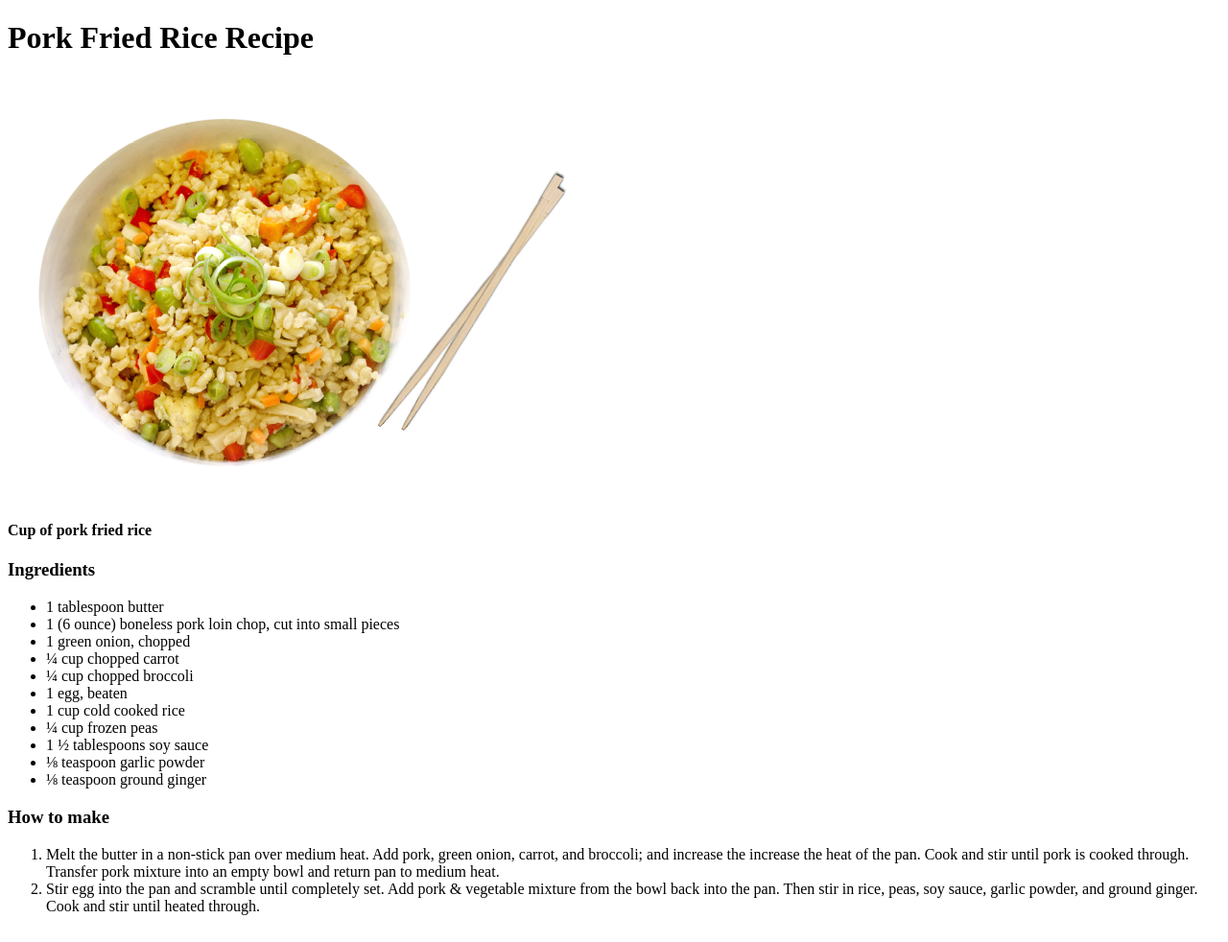
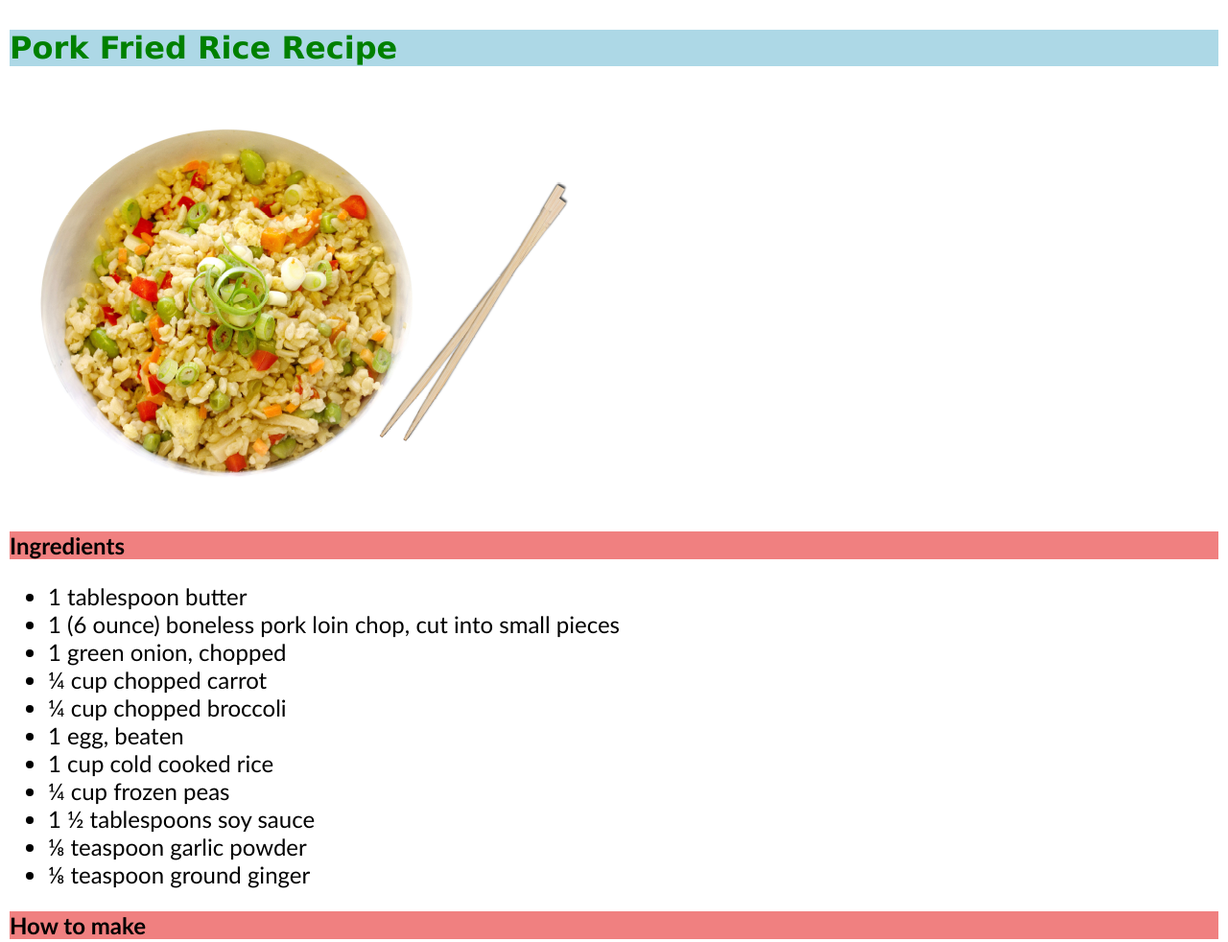
Before and after one commit to japuus/odin-recipes, a plain HTML site: page recipes/pork-fried-rice.html in a window 1280 px wide. Shown: the top 982 px of the page at 96% size. Drawn offline with Linux system fonts and the light colour scheme.

Commit message:
Add styles to pork recipe

```diff
--- a/recipes/pork-fried-rice.html
+++ b/recipes/pork-fried-rice.html
@@ -3,13 +3,13 @@
 <head>
     <meta charset="UTF-8">
     <title>Pork Fried Rice Recipe</title>
+    <link rel="stylesheet" href="../styles.css">
 </head>
-<body>
-    <h1>Pork Fried Rice Recipe</h1>
+<body class="pork-body">
+    <h1 class="recipe-h1">Pork Fried Rice Recipe</h1>
     <img src="../images/pork-fried-rice.png" alt="image of pork fried rice">
-    <h4>Cup of pork fried rice</h4>
-    <h3>Ingredients</h3>
-    <ul>
+    <h2 class="recipe-h2">Ingredients</h2>
+    <ul class="recipe-UL">
         <li>1 tablespoon butter</li>
         <li>1 (6 ounce) boneless pork loin chop, cut into small pieces</li>
         <li>1 green onion, chopped</li>
@@ -21,9 +21,9 @@
         <li>1 ½ tablespoons soy sauce</li>
         <li>⅛ teaspoon garlic powder</li>
         <li>⅛ teaspoon ground ginger</li>
-    </ul>
-    <h3>How to make</h3>
-      <ol>
+    </ul class="recipe-UL">
+    <h2 class="recipe-h2">How to make</h2>
+      <ol class="recipe-OL">
         <li>Melt the butter in a non-stick pan over medium heat.
             Add pork, green onion, carrot, and broccoli; and increase the increase the heat of the pan. Cook and stir until pork is cooked through.
             Transfer pork mixture into an empty bowl and return pan to medium heat.</li>
```
